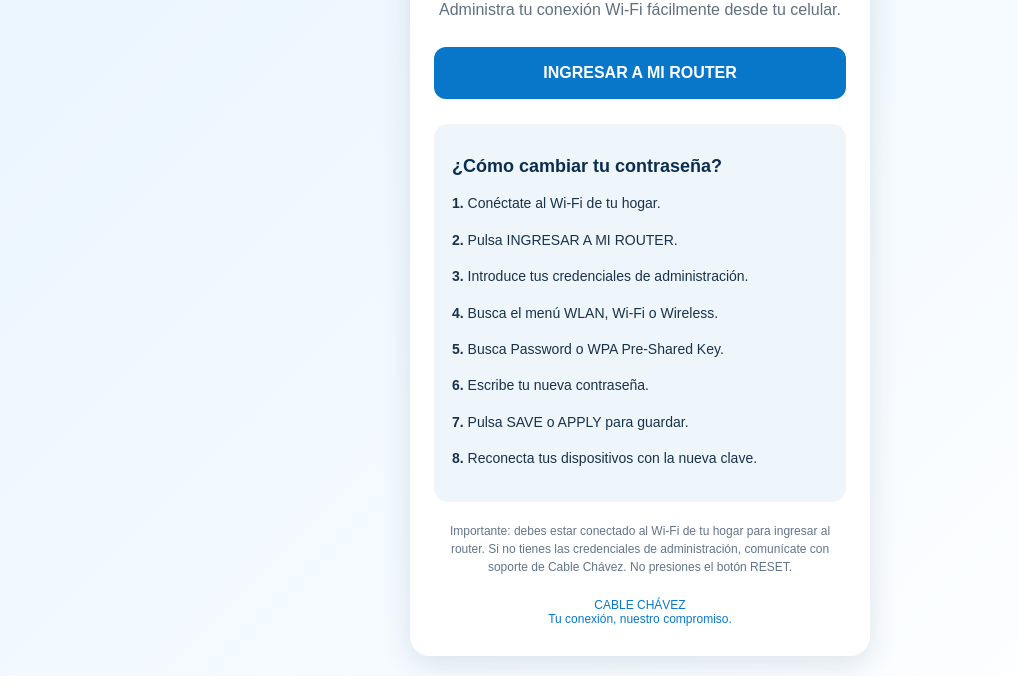
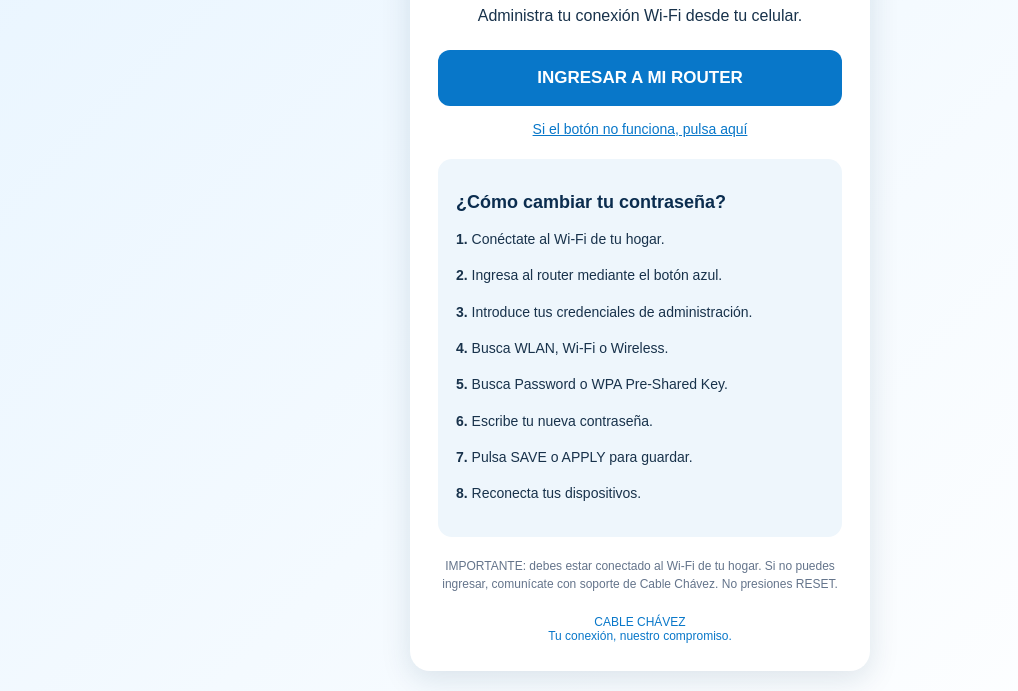
Before and after one commit to cablechavezROUTER/cable-chavez-router, a plain HTML site: page index.html in a window 1280 px wide. Shown: the part 148-839 px from the top of the page, without its empty margins (0-1018 px from the left). Drawn offline with Linux system fonts and the light colour scheme.

Commit message:
Update index.html

```diff
--- a/index.html
+++ b/index.html
@@ -1,22 +1,21 @@
+
 <!DOCTYPE html>
 <html lang="es">
 <head>
 <meta charset="UTF-8">
 <meta name="viewport" content="width=device-width, initial-scale=1.0">
-<title>Cable Chávez | Mi Router</title>
+<title>Cable Chávez - Mi Router</title>
 
 <style>
-* {
-  box-sizing: border-box;
-}
+* { box-sizing: border-box; }
 
 body {
   margin: 0;
   padding: 20px;
   min-height: 100vh;
   display: flex;
+  align-items: center;
   justify-content: center;
-  align-items: center;
   font-family: Arial, sans-serif;
   background: linear-gradient(135deg,#e9f5ff,#ffffff);
   color: #18324b;
@@ -24,9 +23,9 @@ body {
 
 .contenedor {
   background: white;
+  width: 100%;
   max-width: 460px;
-  width: 100%;
-  padding: 30px 24px;
+  padding: 28px;
   border-radius: 20px;
   text-align: center;
   box-shadow: 0 8px 30px #12345a20;
@@ -34,31 +33,32 @@ body {
 
 .logo {
   color: #0877c9;
-  font-size: 22px;
+  font-size: 23px;
   font-weight: bold;
   letter-spacing: 2px;
 }
 
-h1 {
-  color: #0b2d4f;
-  font-size: 28px;
-}
-
-.descripcion {
-  color: #607080;
-  line-height: 1.5;
-}
+h1 { color: #0b2d4f; }
 
 .boton {
   display: block;
-  margin: 25px 0;
-  padding: 17px;
+  width: 100%;
+  margin: 25px 0 10px;
+  padding: 18px;
   background: #0877c9;
   color: white;
-  text-decoration: none;
+  border: none;
   border-radius: 12px;
+  font-size: 17px;
   font-weight: bold;
-  font-size: 16px;
+  cursor: pointer;
+}
+
+.alternativo {
+  display: block;
+  margin: 15px;
+  color: #0877c9;
+  font-size: 14px;
 }
 
 .instrucciones {
@@ -66,11 +66,12 @@ h1 {
   border-radius: 14px;
   padding: 18px;
   text-align: left;
+  margin-top: 22px;
 }
 
 .instrucciones h2 {
+  color: #0b2d4f;
   font-size: 18px;
-  color: #0b2d4f;
 }
 
 .instrucciones p {
@@ -79,16 +80,16 @@ h1 {
 }
 
 .aviso {
+  color: #64748b;
   font-size: 12px;
-  color: #64748b;
   line-height: 1.5;
   margin-top: 20px;
 }
 
 footer {
   margin-top: 22px;
+  color: #0877c9;
   font-size: 12px;
-  color: #0877c9;
 }
 </style>
 </head>
@@ -101,13 +102,17 @@ footer {
 
   <h1>¡Bienvenido!</h1>
 
-  <p class="descripcion">
-    Administra tu conexión Wi-Fi fácilmente
-    desde tu celular.
-  </p>
+  <p>Administra tu conexión Wi-Fi desde tu celular.</p>
 
-  <a class="boton" href="http://192.168.1.1">
+  <button class="boton" type="button"
+    onclick="window.location.href='http://192.168.1.1/';">
     INGRESAR A MI ROUTER
+  </button>
+
+  <a class="alternativo"
+     href="http://192.168.1.1/"
+     target="_self">
+     Si el botón no funciona, pulsa aquí
   </a>
 
   <div class="instrucciones">
@@ -116,11 +121,11 @@ footer {
 
     <p><b>1.</b> Conéctate al Wi-Fi de tu hogar.</p>
 
-    <p><b>2.</b> Pulsa INGRESAR A MI ROUTER.</p>
+    <p><b>2.</b> Ingresa al router mediante el botón azul.</p>
 
     <p><b>3.</b> Introduce tus credenciales de administración.</p>
 
-    <p><b>4.</b> Busca el menú WLAN, Wi-Fi o Wireless.</p>
+    <p><b>4.</b> Busca WLAN, Wi-Fi o Wireless.</p>
 
     <p><b>5.</b> Busca Password o WPA Pre-Shared Key.</p>
 
@@ -128,15 +133,14 @@ footer {
 
     <p><b>7.</b> Pulsa SAVE o APPLY para guardar.</p>
 
-    <p><b>8.</b> Reconecta tus dispositivos con la nueva clave.</p>
+    <p><b>8.</b> Reconecta tus dispositivos.</p>
 
   </div>
 
   <p class="aviso">
-    Importante: debes estar conectado al Wi-Fi de tu hogar
-    para ingresar al router. Si no tienes las credenciales
-    de administración, comunícate con soporte de Cable Chávez.
-    No presiones el botón RESET.
+    IMPORTANTE: debes estar conectado al Wi-Fi de tu hogar.
+    Si no puedes ingresar, comunícate con soporte de Cable Chávez.
+    No presiones RESET.
   </p>
 
   <footer>
@@ -147,4 +151,4 @@ footer {
 </div>
 
 </body>
-  </html>
+</html>
```
